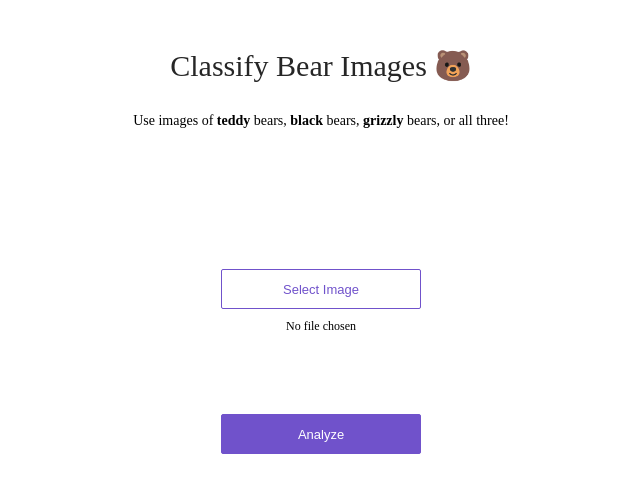
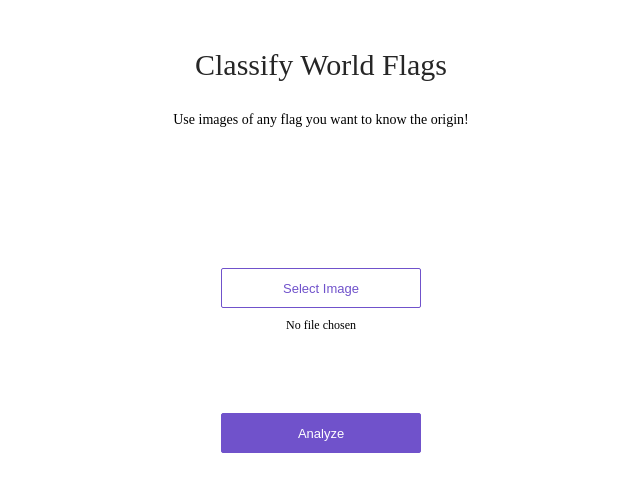
Before and after one commit to atrupo/render-fastai, a plain HTML site: page app/view/index.html in a window 1280 px wide. Shown: the whole page, without its empty margins (319-959 px from the left). Drawn offline with Linux system fonts and the light colour scheme.

Commit message:
changed text

```diff
--- a/app/view/index.html
+++ b/app/view/index.html
@@ -7,10 +7,9 @@
 <body>
 <div>
   <div class='center'>
-    <div class='title'>Classify Bear Images 🐻</div>
+    <div class='title'>Classify World Flags</div>
     <p>
-      Use images of <strong>teddy</strong> bears, <strong>black</strong> bears, <strong>grizzly</strong> bears, or
-      all three!
+      Use images of any flag you want to know the origin!
     </p>
     <div class='content'>
       <div class='no-display'>
```
